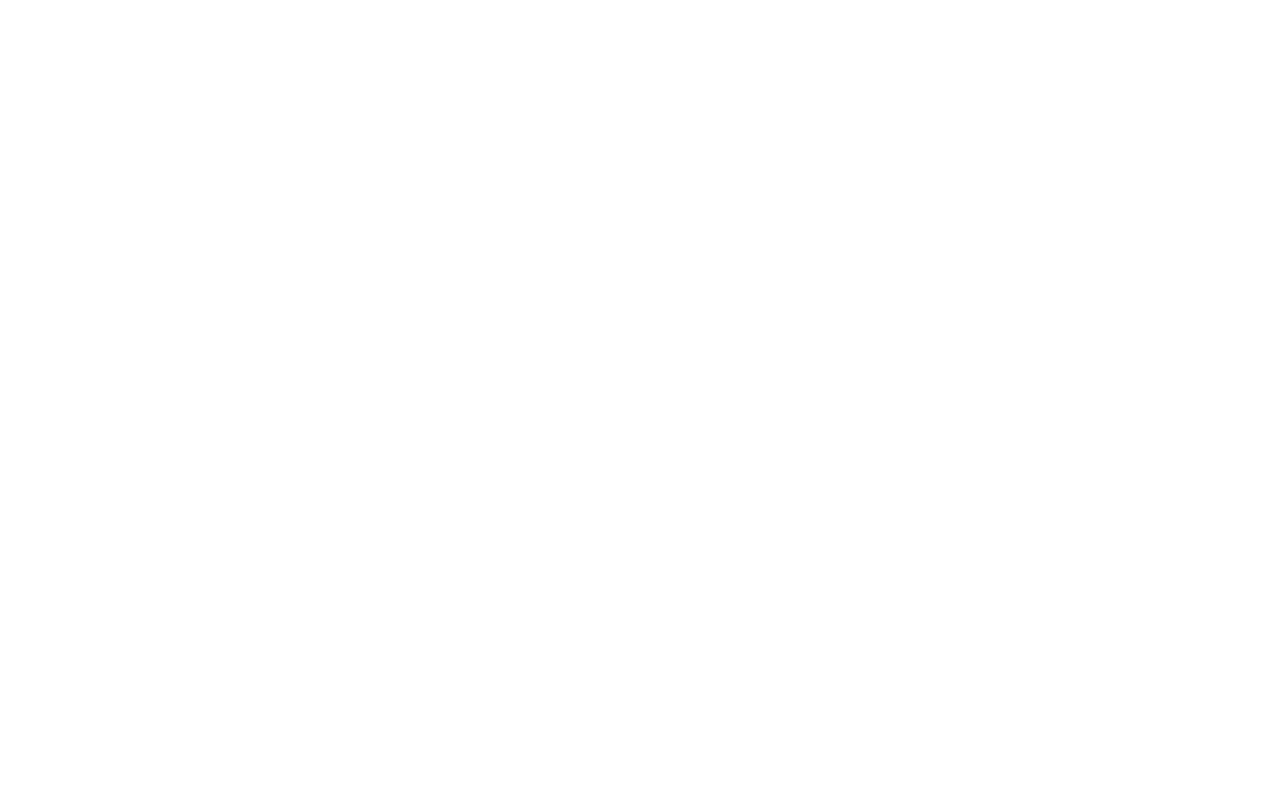
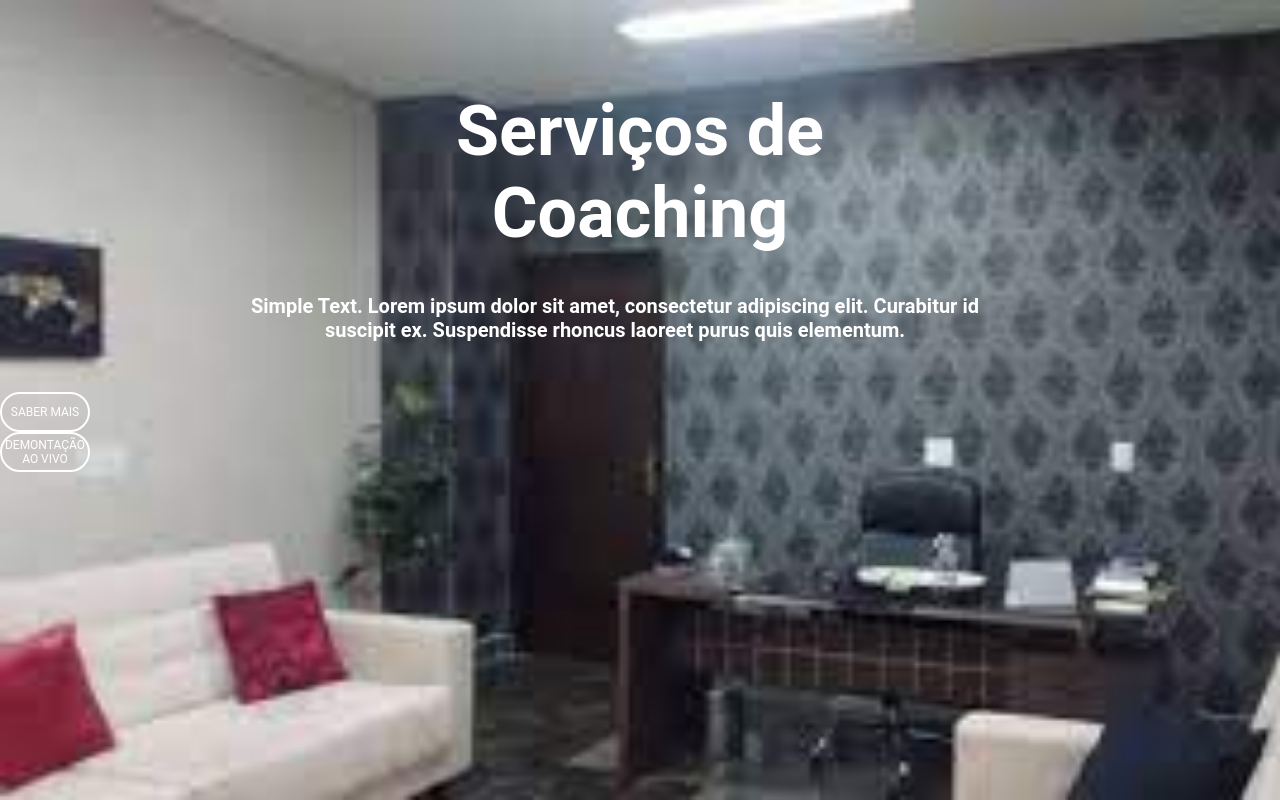
Before and after one commit to jsamuel15/sggs, a React (Create React App) app: page / in a window 1280 px wide. Built offline with nearby package versions, Linux system fonts and the light colour scheme.

Commit message:
fix(refactor): subindo codigo

```diff
--- /dev/null
+++ b/src/CoachingServices/assets/index.ts
@@ -0,0 +1,2 @@
+export { default as escritorio } from './img/escritorio.jpg';
+export { default as escritorio2 } from './img/escritorio2.jpg';
--- a/src/CoachingServices/pages/Home/HomePage.tsx
+++ b/src/CoachingServices/pages/Home/HomePage.tsx
@@ -10,6 +10,9 @@ import {
     Button,
     ButtonTwo,
 } from './homeStyles';
+import {
+    escritorio,
+} from '../../assets/index';
 
 // renders
 const HomePage: React.FC = () => {
@@ -45,7 +48,7 @@ const HomePage: React.FC = () => {
     };
 
     return (
-        <Container>
+        <Container background={escritorio}>
             <Text>Serviços de Coaching</Text>
             <Texting>
                 Simple Text. Lorem ipsum dolor sit amet,
--- a/src/CoachingServices/pages/Home/homeStyles.ts
+++ b/src/CoachingServices/pages/Home/homeStyles.ts
@@ -4,8 +4,14 @@ import styled from 'styled-components';
 // js
 import colors from '../../styles/colors';
 
-export const Container = styled.div`
-    background-image: ${colors.basic.white};
+// interfaces
+interface Container {
+    background: string,
+}
+
+export const Container = styled.div<Container>`
+    background-image: ${(props) => (`url(${props.background})`)};
+    background-color: ${colors.theme.backgroundAuth};
     background-size: cover;
     width: 100vw;
     height: 100vh;
--- a/src/CoachingServices/styles/colors.ts
+++ b/src/CoachingServices/styles/colors.ts
@@ -5,6 +5,7 @@ const colors = {
         gray: '#808080',
     },
     theme: {
+        backgroundAuth: 'linear-gradient(140deg, #3b3d41, #3b3d41, #3b3d41, #3b3d41)',
         greyHex: '#3b3d41',
         hex: '#58af9b',
         greySlate: '#7f8c8d',
```
Also changed, not shown: src/CoachingServices/assets/img/escritorio.jpg (added), src/CoachingServices/assets/img/escritorio2.jpg (added).
